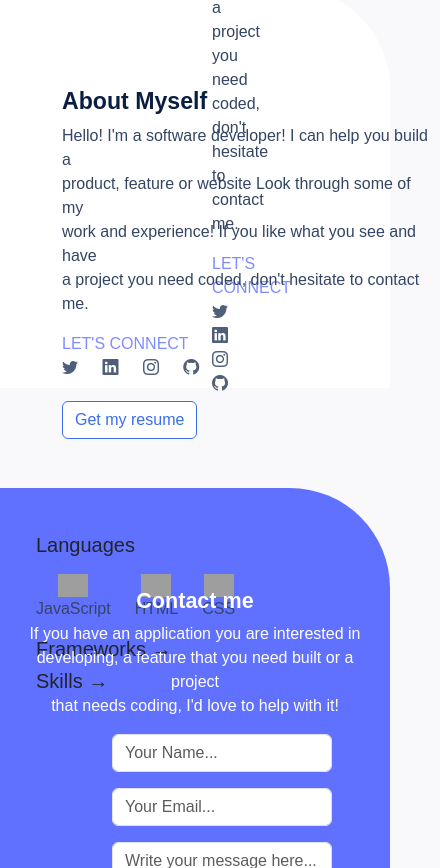
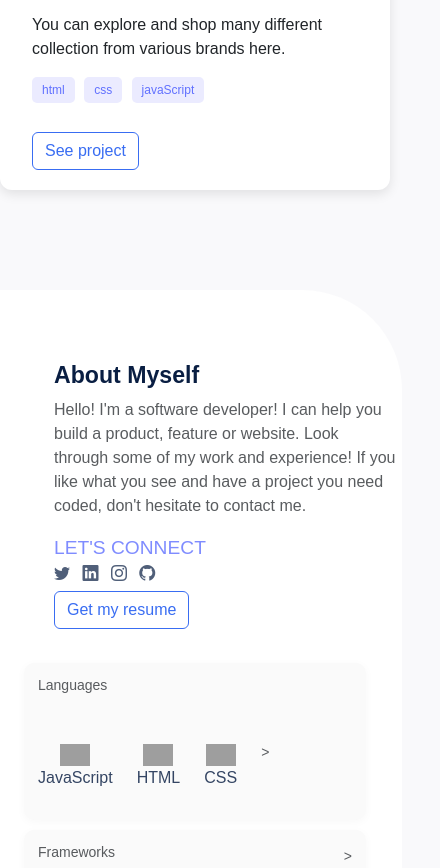
Before and after one commit to fmnla07/Project-portfolio, a plain HTML site: page index.html in a window 390 px wide. Shown: the part 1132-2000 px from the top of the page, 440 px wide, since content can reach past the window. Drawn offline with nearby package versions, Linux system fonts and the light colour scheme; grey boxes are pictures that could not be loaded.

Commit message:
Updated HTML

```diff
--- a/index.html
+++ b/index.html
@@ -25,8 +25,8 @@
         </div>
     </nav>
 
-    <section class="top-section container">
-        <div class="top-text">
+    <section class="top-section text-center text-md-start">
+        <div class="top-text row align-items-center col-md-7">
             <h1 class="fw-bold">
                 I'm Jesufemi.<br>
                 Glad to see you!
@@ -36,12 +36,12 @@
                 some of my work and experience! If you like what you see and have a project you need<br>
                 coded, don't hesitate to contact me.
             </p>
-             <div class="social-icons mt-3">
-            <span class="">LET'S CONNECT</span><br>
-            <a href="#"><i class="bi-twitter"></i></a>
-            <a href="#"><i class="bi-linkedin"></i></a>
-            <a href="https://www.instagram.com/kvngjay_vii?igsh=MXF2d2Vkbjg4cnd5Mg%3D%3D&utm_source=qr"><i class="bi-instagram"></i></a>
-            <a href="https://github.com/fmnla07"><i class="bi-github"></i></a>
+            <div class="social-icons mt-3">
+            <span>LET'S CONNECT</span><br>
+            <a href="#" class="me-2"><i class="bi bi-twitter"></i></a>
+            <a href="#" class="me-2"><i class="bi bi-linkedin"></i></a>
+            <a href="https://www.instagram.com/kvngjay_vii?igsh=MXF2d2Vkbjg4cnd5Mg%3D%3D&utm_source=qr" class="me-2"><i class="bi bi-instagram"></i></a>
+            <a href="https://github.com/fmnla07" class="me-2"><i class="bi bi-github"></i></a>
             </div>
         </div>
         <link rel="stylesheet" href="https://cdn.jsdelivr.net/npm/bootstrap-icons/font/bootstrap-icons.css">
@@ -51,7 +51,7 @@
     <section class="container">
         <div class="project-card row">
             <div class="col-md-6">
-                <img src="./images/project-img.png" alt="">
+                <img src="./images/project-img.png" class="img-fluid" alt="">
             </div>
             <div class="col-md-6">
                 <h2><strong>E-commerce</strong></h2>
@@ -70,30 +70,30 @@
         </div>
     </section>
 
-    <section class="container">
+    <section>
         <div class="about-section row">
-            <div class="col-md-6 about-text">
+            <div class="col-md-6 about-text mt-5">
                 <h3 class="fw-bold">
                     About Myself
                 </h3>
-                <p>
-                Hello! I'm a software developer! I can help you build a <br>product, feature or website
-                Look through some of my<br> work and experience! If you like what you see and have<br> a
+                <p class="text-muted">
+                Hello! I'm a software developer! I can help you build a product, feature or website.
+                Look through some of my work and experience! If you like what you see and have a
                 project you need coded, don't hesitate to contact me.
                 </p>
-                <div class="social-icons mb-3">
-                    <span class="">LET'S CONNECT</span><br>
-                    <a href="#"><i class="bi bi-twitter"></i></a>
-                    <a href="#"><i class="bi bi-linkedin"></i></a>
-                    <a href="https://www.instagram.com/kvngjay_vii?igsh=MXF2d2Vkbjg4cnd5Mg%3D%3D&utm_source=qr"><i class="bi bi-instagram"></i></a>
-                    <a href="https://github.com/fmnla07"><i class="bi bi-github"></i></a>
+                <div class="social-icons mt-3">
+                    <span>LET'S CONNECT</span><br>
+                    <a href="#" class="me-2"><i class="bi bi-twitter"></i></a>
+                    <a href="#" class="me-2"><i class="bi bi-linkedin"></i></a>
+                    <a href="https://www.instagram.com/kvngjay_vii?igsh=MXF2d2Vkbjg4cnd5Mg%3D%3D&utm_source=qr" class="me-2"><i class="bi bi-instagram"></i></a>
+                    <a href="https://github.com/fmnla07" class="me-2"><i class="bi bi-github"></i></a>
                 </div>
                 <a href="#" class="btn btn-project">Get my resume</a>
             </div>
-            <div class="col-md-3">
-                <div class="skills-card p-4">
-                    <h5 class="mb-3">Languages</h5>
-                    <div class="d-flex gap-4">
+            <div class="col-md-3 mt-4">
+                <div class="skills-card align-items-center justify-content-between">
+                    <h5 class="small text-muted">Languages</h5>
+                    <div class="d-flex gap-4 mt-5">
                         <div class="text-center">
                             <img src="https://cdn.jsdelivr.net/gh/devicons/devicon/icons/javascript/javascript-original.svg" width="30" alt="">
                             <p>JavaScript</p>
@@ -106,32 +106,46 @@
                             <img src="https://cdn.jsdelivr.net/gh/devicons/devicon/icons/css3/css3-original.svg" width="30" alt="">
                         <p>CSS</p>
                         </div>
+                        <div class="text-end small text-muted">></div>
+                    </div>
                 </div>
-                <h5>Frameworks →</h5>
-                <h5>Skills →</h5>
+                <div class="d-flex skills-card align-items-center justify-content-between">
+                <div>
+                    <h5 class="small text-muted">Frameworks</h5>
+                </div>
+                    <div class="text-end small text-muted">></div>
+                </div>
+                <div class="d-flex skills-card align-items-center justify-content-between">
+                <div>
+                    <h5 class="small text-muted">Skills</h5>
+                </div>
+                    <div class="text-end small text-muted">></div>
+                </div>
+
+
             </div>
         </div>
     </section>
-    <section class="container">
-        <div class="contact-section row justify-content-center">
-            <div class="col-md-8 col-lg-6">
+    <section>
+        <div class="contact-section row justify-content-center align-items-center min-vh-100">
+            <div class="col-md-6">
                 <div class="contact-box">
-                    <h4 class="text-center fw-bold">Contact me</h4>
-                    <p class="text-center">
+                    <h4 class="fw-bold text-center mt-5 mb-2">Contact me</h4>
+                    <p class="text-center mb-4">
                         If you have an application you are interested in<br> developing, a feature that
                         you need built or a project <br>that needs coding, I'd love to help with it!
                     </p>
                     <form class="form-box">
                         <div class="mb-3">
-                            <input type="text" class="form-control" placeholder="Your Name...">
+                            <input type="text" class="form-control" placeholder="Your Name..." required>
                         </div>
                         <div class="mb-3">
-                            <input type="email" class="form-control" placeholder="Your Email...">
+                            <input type="email" class="form-control" placeholder="Your Email..." required>
                         </div>
                         <div class="mb-3">
-                            <textarea class="form-control" rows="4" placeholder="Write your message here..."></textarea>
+                            <textarea rows="7" class="form-control" placeholder="Write your message here..." required></textarea>
                         </div>
-                        <div class="d-flex">
+                        <div class="text-center mt-3">
                             <button type="submit" class="btn btn-custom">Get in touch</button>
                         </div>
                     </form>
--- a/style.css
+++ b/style.css
@@ -1,30 +1,35 @@
 body {
     background-color: #f9f9fb;
     font-family: Arial, sans-serif;
-    padding-top: 50px;
+    margin: 0;
+    padding: 0;
+    scroll-behavior: smooth;
 }
 .top-section{
-    height: 570px;
     background-image: url(./images/bg-image.jpg);
-     border-bottom-left-radius: 100px;
+    border-bottom-left-radius: 100px;
+    position: relative;
+    overflow: hidden;
 }
 .top-text {
-    margin-left: 50px;
-    padding: 150px;
+    margin-left: 150px;
+    padding: 100px 0px;
+    max-width: 640px;
 }
 .top-section h1 {
     color: #091E42;
     font-weight: 700;
+    font-size: 2.4rem;
 }
 .top-section p {
     color: #344563;
+    font-size: 1.2rem;
 }
 .social-icons span {
-    font-size: 16px;
+    font-size: 1.2rem;
     color: #7F8CFF;
 }
 .social-icons a {
-    margin-right: 20px;
     color: #505F79;
 }
 .project-card {
@@ -33,13 +38,7 @@ body {
     padding: 20px;
     box-shadow: 0px 4px 12px rgba(0,0,0,0.1);
     margin-top: 100px;
-    height: 300px;
     margin-bottom: 40px;
-}
-.project-card img {
-    max-width: 100%;
-    min-height: 100%;
-    border-radius: 8px;
 }
 .tech-badge {
     display: inline-block;
@@ -62,40 +61,47 @@ body {
     border-top-right-radius: 100px;
     background: #fff;
     margin-top: 100px;
-    height: 400px;
 }
 .about-text {
-    margin-left: 50px;
+    margin-left: 30px;
 }
 .about-section h3 {
     color: #091E42;
-    margin-top: 100px;
 }
 .about-section p {
     color: #344563;
 }
 .skills-card {
-    margin-top: 70px;
+    margin-top: 10px;
+    background: #fafafa;
+    padding: 14px;
+    border-radius: 10px;
+    box-shadow: 0 2px 10px rgba(12,15,30,0.03);
+
 }
 .contact-section{
     border-top-right-radius: 100px;
     background: #6070FF;
     margin-top: 100px;
-    height: 550px;
+    position: relative;
+    overflow: hidden;
+    padding: 60px 30px;
 }
-.contact-box {
-    margin-top: 100px;
+.contact-section input,
+.contact-section textarea {
+    border: none;
+    border-radius: 6px;
+    padding: 10px 12px;
+    margin-bottom: 12px;
+    width: 100%;
+    resize: vertical;
 }
 .contact-section h4{
     color: #FFFFFF;
+    font-size: 2.4rem;
 }
 .contact-section p{
     color: #FFFFFF;
-}
-.form-box{
-    width:60%;
-    margin-left: 100px;
-
 }
 .btn-custom {
     background-color: #FFFFFF;
@@ -103,8 +109,13 @@ body {
     border-radius: 6px;
     border:10px;
     border: 1px solid #396DF2;
-    margin-left: 100px;
 }
 .btn-custom:hover{
     background-color: #396DF2;
 }
+@media (max-width: 767px){
+    .top-text{font-size: 1.8rem;}
+    .about-section{padding: 24px;}
+    .contact-section{padding: 36px 20px; border-radius: 22px;}
+}
+form {max-width:520px;}
```
